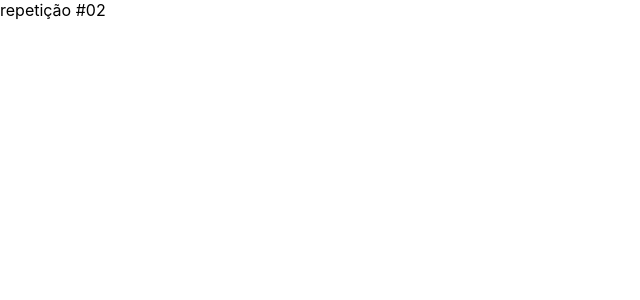
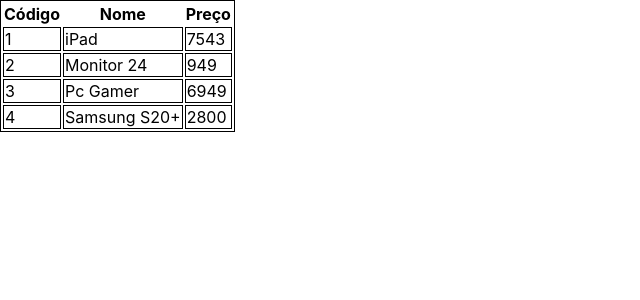
Before and after one commit to matheusbonjour/curso-next-react, a Next.js app in the folder exercicios_master/: page /render/repeticao2 in a window 1280 px wide. Shown: the top 300 px of the page, without its empty margins (0-640 px from the left). Built offline with nearby package versions, Linux system fonts and the light colour scheme.

Commit message:
repeticoes

```diff
--- a/exercicios_master/model/produto.js
+++ b/exercicios_master/model/produto.js
@@ -1,4 +1,4 @@
-class Produto {
+export default class Produto {
     #id
     #nome
     #preco
@@ -10,14 +10,14 @@
     }
 
     get id() {
-        return id
+        return this.#id
     }
 
     get nome() {
-        return nome
+        return this.#nome
     }
 
     get preco() {
-        return preco
+        return this.#preco
     }
 }
--- a/exercicios_master/pages/render/repeticao2.jsx
+++ b/exercicios_master/pages/render/repeticao2.jsx
@@ -1,7 +1,39 @@
+import listaProdutos from '../../data/listaProdutos'
+
 export default function repeticao2() {
+
+    const comBorda = {
+        border: "1px solid #000",
+    }
+
+    function renderizarLinhas() {
+        return listaProdutos.map(produto => {
+            return (
+                <tr key={produto.id}>
+                    <td style={comBorda}>{produto.id}</td>
+                    <td style={comBorda}>{produto.nome}</td>
+                    <td style={comBorda}>{produto.preco}</td>
+                </tr>
+            )
+        })
+    }
+
+
+
     return (
         <div>
-            repetição #02
+            <table style={comBorda}>
+                <thead>
+                    <tr>
+                        <th>Código</th>
+                        <th>Nome</th>
+                        <th>Preço</th>
+                    </tr>
+                </thead>
+                <tbody>
+                    {renderizarLinhas()}
+                </tbody>
+            </table>
         </div>
     )
 }
```
